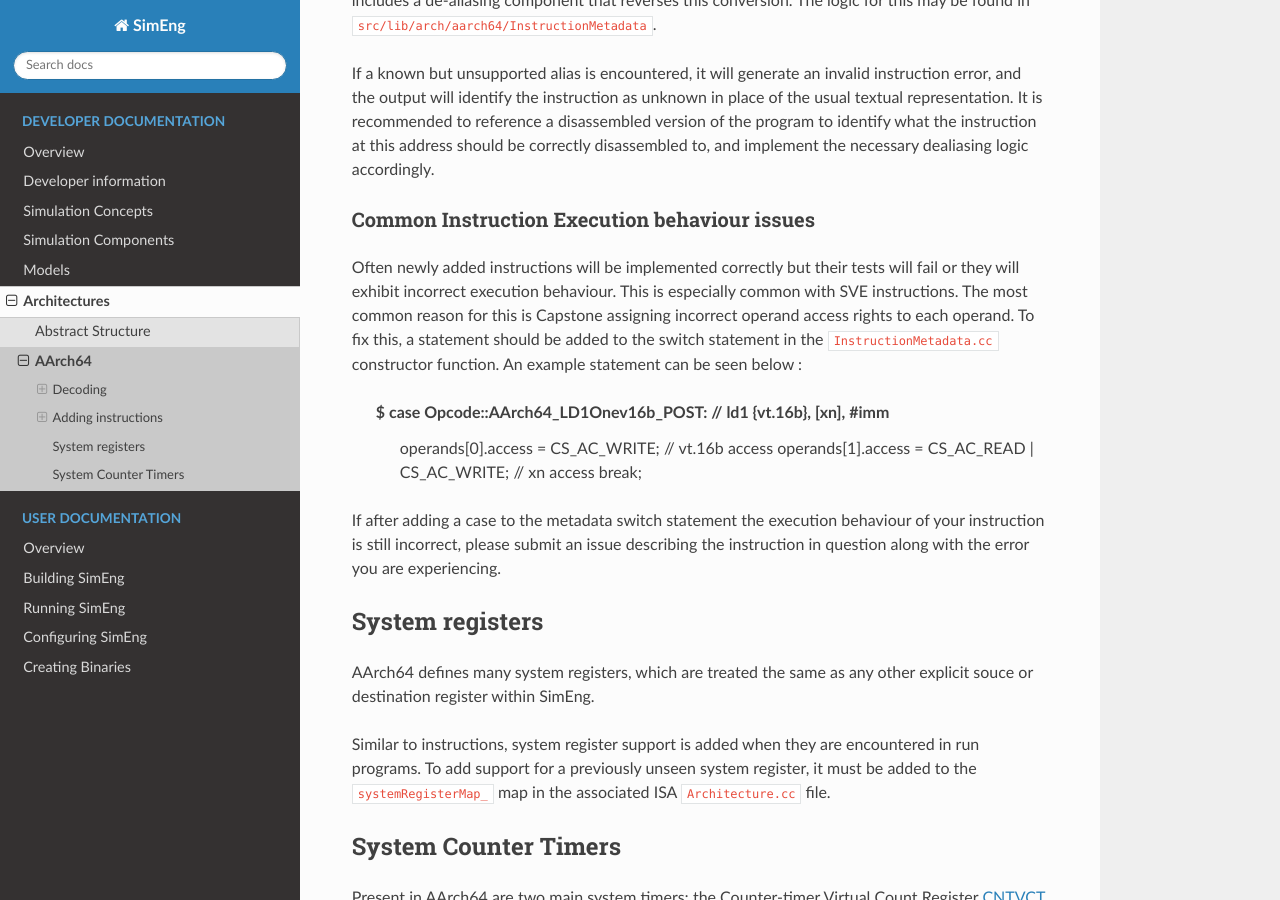
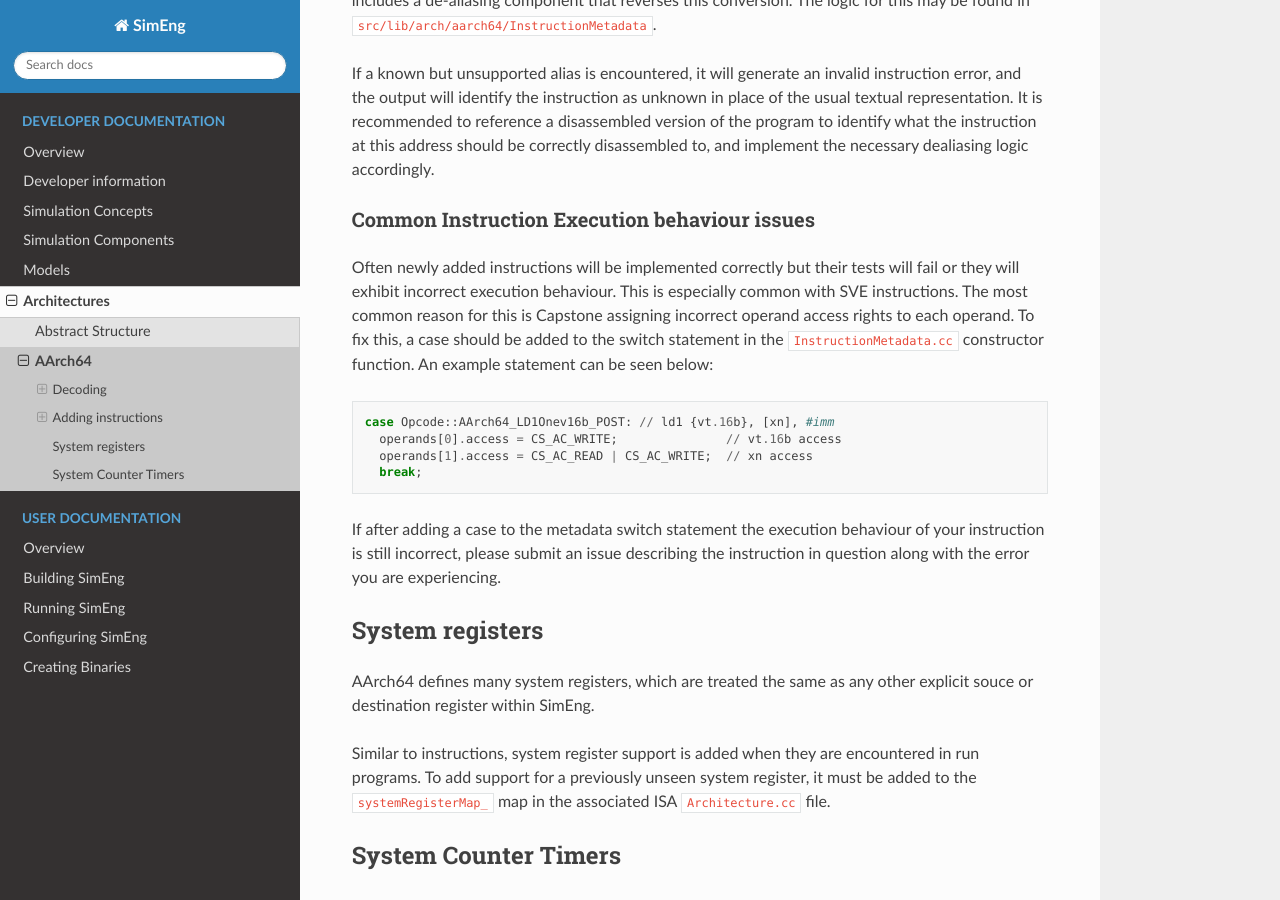
Before and after one commit to UoB-HPC/SimEng, a Sphinx documentation site: the page built from docs/sphinx/developer/arch/supported/aarch64.rst, in a window 1280 px wide and 900 px high, scrolled down 8189 px. Built offline with Sphinx 7.4.7 and the Read the Docs theme 2.0.0, drawn with Linux system fonts in a browser that asks for light colours; pages that are not in the unit, such as notebooks, are missing from menus; some of the changed text lies outside the part shown.

Commit message:
Made minor docs changes to reflect comments made on PR.

```diff
--- a/docs/sphinx/developer/arch/index.rst
+++ b/docs/sphinx/developer/arch/index.rst
@@ -5,7 +5,7 @@
 
 To achieve this, SimEng defines a set of abstract architecture-related classes. Discrete implementations of these classes are provided for each of the ISAs SimEng supports by default, and must also be implemented for adding support for new or custom ISAs.
 
-ISA support is achieved through the use of the `Capstone <https://github.com/aquynh/capstone/>`_ disassembly framework, which disassembles binaries into C/C++ objects that include operand registers, access types, and immediate values to name a few. In order to update SimEng's AArch64 support from Armv8.4-a to Armv9.2-a, we undertook a Capstone update to allow for disassembly of the Armv9.2-a ISA. The work done for this can be found `here <https://github.com/capstone-engine/capstone/pull/1907>`_, and other useful ISA updating tools present in Capstone can be found `here <https://github.com/capstone-engine/capstone/tree/next/suite/synctools>`_.
+ISA support is achieved through the use of the `Capstone <https://github.com/aquynh/capstone/>`_ disassembly framework, which disassembles a binary instruction into a C/C++ object that include operand registers, access types, and immediate values to name a few. In order to update SimEng's AArch64 support from Armv8.4-a to Armv9.2-a, we undertook a Capstone update to allow for disassembly of the Armv9.2-a ISA. The work done for this can be found `here <https://github.com/capstone-engine/capstone/pull/1907>`_, and other useful ISA updating tools present in Capstone can be found `here <https://github.com/capstone-engine/capstone/tree/next/suite/synctools>`_.
 
 Below provides more information on the abstract structure of a SimEng architecture and currently supported ISAs.
 
--- a/docs/sphinx/developer/arch/supported/aarch64.rst
+++ b/docs/sphinx/developer/arch/supported/aarch64.rst
@@ -1,7 +1,7 @@
 AArch64
 =======
 
-SimEng provides an implementation of the 64-bit AArch64 architecture, specifically the ARMv9.2-a ISA. This implementation provides support for decoding and executing a range of common instructions, sufficient to run a number of simple benchmarks. It is also capable of handling supervisor call (syscall) exceptions via basic system call emulation, allowing the execution of programs that have been statically compiled with the standard library.
+SimEng provides an implementation of the 64-bit AArch64 architecture, specifically the Armv9.2-a ISA. This implementation provides support for decoding and executing a range of common instructions, sufficient to run a number of simple benchmarks. It is also capable of handling supervisor call (syscall) exceptions via basic system call emulation, allowing the execution of programs that have been statically compiled with the standard library.
 
 .. contents:: Contents
 
@@ -207,9 +207,9 @@
 
 Common Instruction Execution behaviour issues
 *********************************************
-Often newly added instructions will be implemented correctly but their tests will fail or they will exhibit incorrect execution behaviour. This is especially common with SVE instructions. The most common reason for this is Capstone assigning incorrect operand access rights to each operand. To fix this, a statement should be added to the switch statement in the ``InstructionMetadata.cc`` constructor function. An example statement can be seen below :
+Often newly added instructions will be implemented correctly but their tests will fail or they will exhibit incorrect execution behaviour. This is especially common with SVE instructions. The most common reason for this is Capstone assigning incorrect operand access rights to each operand. To fix this, a case should be added to the switch statement in the ``InstructionMetadata.cc`` constructor function. An example statement can be seen below::
 
-    $ case Opcode::AArch64_LD1Onev16b_POST: // ld1 {vt.16b}, [xn], #imm
+    case Opcode::AArch64_LD1Onev16b_POST: // ld1 {vt.16b}, [xn], #imm
       operands[0].access = CS_AC_WRITE;               // vt.16b access
       operands[1].access = CS_AC_READ | CS_AC_WRITE;  // xn access
       break;
--- a/docs/sphinx/user/configuring_simeng.rst
+++ b/docs/sphinx/user/configuring_simeng.rst
@@ -278,7 +278,7 @@
 
 The execution latency and throughput can be configured under the Latencies section. A latency/throughput pair can be defined for a set of instruction groups, the groups available are the same as the set discussed in the Ports section.
 
-The execution latency defines the total number of cycles an instruction will spend in an execution unit. The throughput is how many cycles an instruction will block another instruction entering the execution unit. In un-pipelined execution units, the throughput = latency.
+The execution latency defines the total number of cycles an instruction will spend in an execution unit. The throughput is how many cycles an instruction will block another instruction entering the execution unit. In non-pipelined execution units, the throughput is equal to the latency.
 
 The following structure must be adhered to when defining group latencies:
 
```
